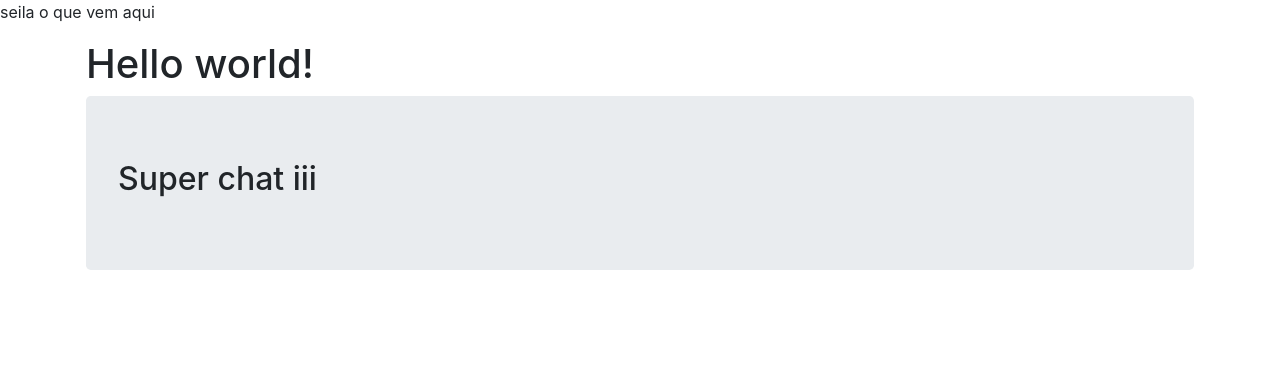
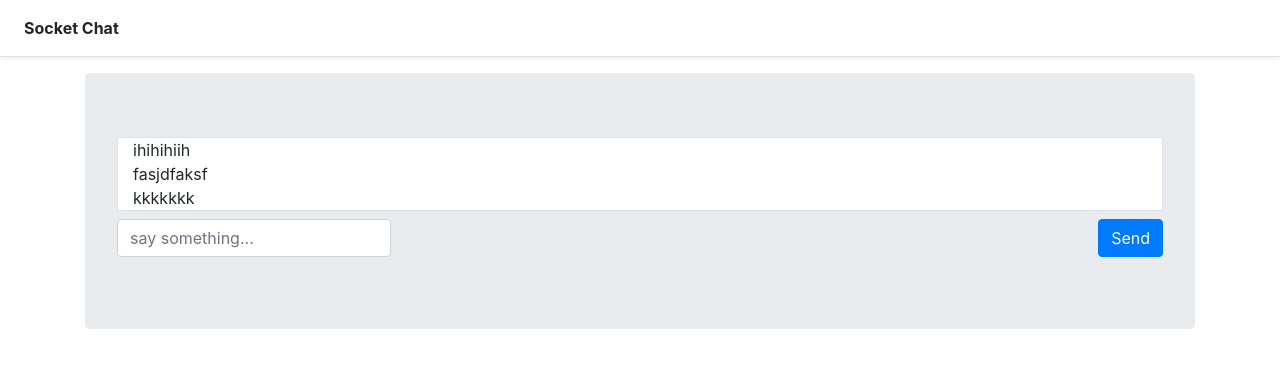
Before and after one commit to alexandrenmedeiros/socketio-chat, a website: page public/index.html in a window 1280 px wide. Drawn offline with nearby package versions, Linux system fonts and the light colour scheme; no server answers.

Commit message:
add some bootstrap

```diff
--- a/public/index.html
+++ b/public/index.html
@@ -7,18 +7,29 @@
         <!-- bootstrap -->
         <link rel="stylesheet" href="https://stackpath.bootstrapcdn.com/bootstrap/4.3.1/css/bootstrap.min.css" integrity="sha384-ggOyR0iXCbMQv3Xipma34MD+dH/1fQ784/j6cY/iJTQUOhcWr7x9JvoRxT2MZw1T" crossorigin="anonymous">
 
-        <title> ZapSignal </title>
+        <title> Socket Chat </title>
     </head>
 
     <body>
-        <header class=""> seila o que vem aqui</header>
-        <div class="container p-3">
-            <h1>Hello world!</h1>
+        <header class="d-flex flex-column flex-md-row align-items-center p-3 px-md-4 mb-3 bg-white border-bottom shadow-sm">
+            <strong>Socket Chat</strong>
+        </header>
+
+        <div class="container">
             <div class="jumbotron">
-                <h2>Super chat iii</h2>
+                <div class="container border mb-2" style="background-color:white;">
+                    ihihihiih
+                    <br>fasjdfaksf
+                    <br>kkkkkkk
+                </div>
+                <form class="form-inline d-flex ">
+                    <div class="form-group mr-1 mb-2 flex-fill">
+                        <input type="text" class="form-control " id="input_mensage" placeholder="say something...">
+                    </div>
+                    <button type="submit" class="btn btn-primary float-right mb-2">Send</button>
+                </form>
             </div>
         </div>
-
 
         <script src="/socket.io/socket.io.js"></script>
         <script src="js/chat.js"></script>
```
